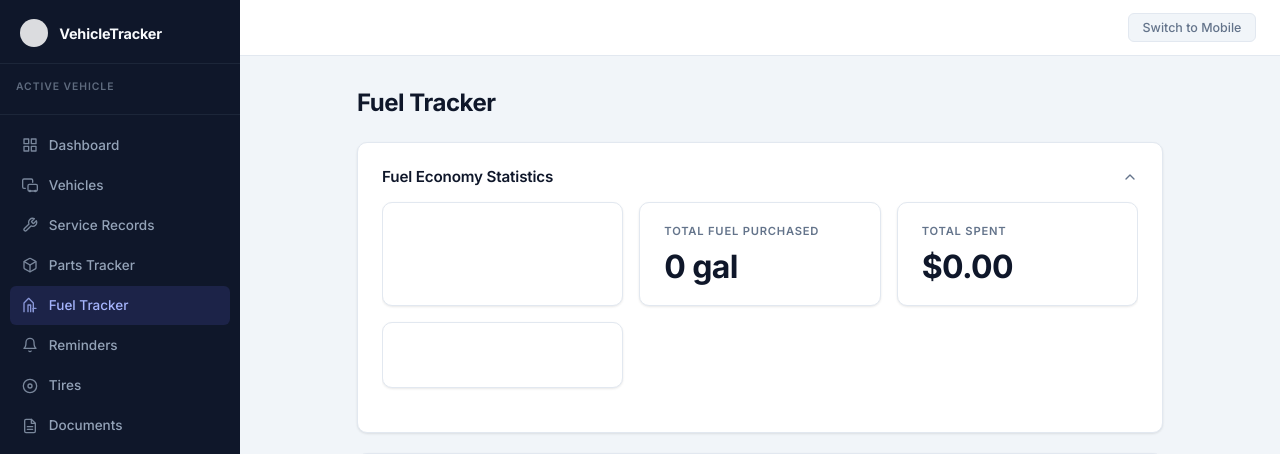
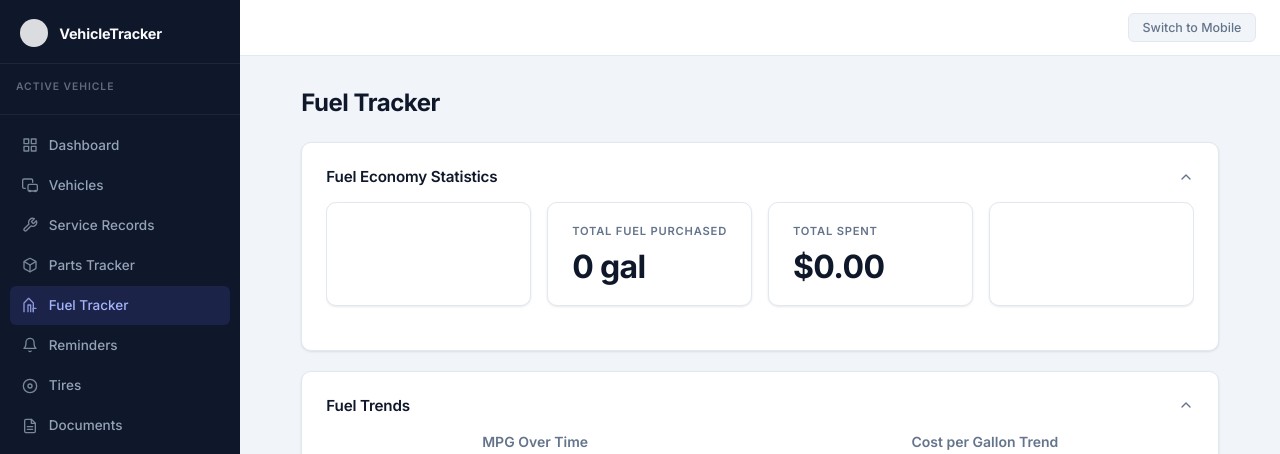
Before and after one commit to alreadyded1/VST, a Flask app: page /fuel in a window 1280 px wide. Shown: the top 454 px of the page. Run offline with Flask 3, Linux system fonts and the light colour scheme; a user stored in the database is signed in; data that the repository does not hold is empty.

Commit message:
Remove Total Services widget from dashboard; fix fuel stats to single row
- Remove "Total Services" stat card from dashboard (index.html)
- Change fuel economy statistics grid to repeat(4, 1fr) so all widgets display in a single row

Co-Authored-By: Claude Sonnet 4.6 <noreply@anthropic.com>

```diff
--- a/templates/fuel.html
+++ b/templates/fuel.html
@@ -128,7 +128,7 @@
         <svg class="chevron" id="chevron-statistics" width="16" height="16" viewBox="0 0 24 24" fill="none" stroke="currentColor" stroke-width="2" stroke-linecap="round" stroke-linejoin="round"><polyline points="18 15 12 9 6 15"/></svg>
     </button>
     <div class="collapsible-body" id="section-statistics">
-        <div class="stats-grid" style="grid-template-columns: repeat(auto-fit, minmax(200px, 1fr)); margin-top: 1rem;">
+        <div class="stats-grid" style="grid-template-columns: repeat(4, 1fr); margin-top: 1rem;">
             <div class="stat-card" style="padding: 3rem 0 1rem 0;">
                 <div id="avgMpgGauge"></div>
             </div>
--- a/templates/index.html
+++ b/templates/index.html
@@ -8,10 +8,6 @@
 <div class="card">
     <h2>Vehicle Statistics</h2>
     <div class="stats-grid" id="statsGrid">
-        <div class="stat-card">
-            <h3>Total Services</h3>
-            <div class="stat-value" id="totalServices">0</div>
-        </div>
         <div class="stat-card">
             <h3>Total Spent</h3>
             <div class="stat-value" id="totalSpent">$0.00</div>
```
